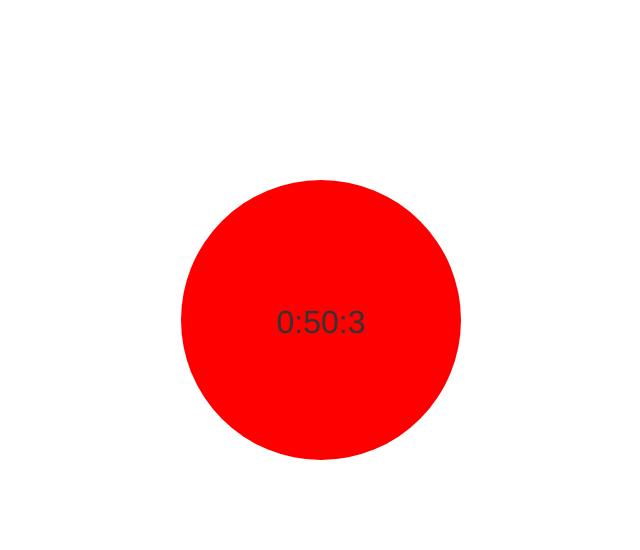
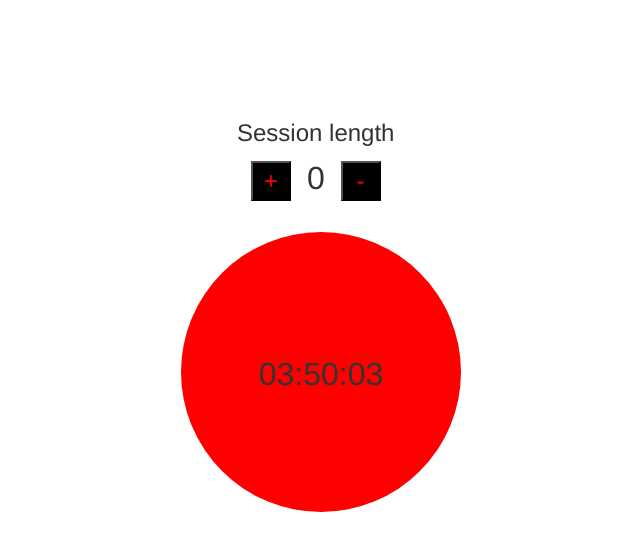
Before and after one commit to asthas/Promodoro, a plain HTML site: page index.html in a window 1280 px wide. Shown: the whole page, without its empty margins (319-959 px from the left). Drawn offline with nearby package versions, Linux system fonts and the light colour scheme.

Commit message:
Added buttons for session length

```diff
--- a/app.js
+++ b/app.js
@@ -1,11 +1,27 @@
 function updateTime(){
 	var circle = document.getElementById("time");
 	var d = new Date();
-	var h = (d.getHours() < 10?'0':d.getHours());
-	var m = (d.getMinutes() < 10?'0':d.getMinutes());
-	var s = d.getSeconds();
+	var h = (d.getHours() < 10?'0'+d.getHours():d.getHours());
+	var m = (d.getMinutes() < 10?'0'+d.getMinutes():d.getMinutes());
+	var s = (d.getSeconds() < 10?'0'+d.getSeconds():d.getSeconds());
 	var date = h+':' + m + ':' + s;
 	circle.innerHTML = date;
 }
 
 setInterval(updateTime, 1000);
+
+$(document).ready(function(){
+	var counter = 0;
+	$("#plus").click(function(){
+		counter++;
+		$("p").html(counter);
+	});
+	$("#minus").click(function(){
+		if(counter > 0){
+			counter--;
+		}
+
+		$("p").html(counter);
+	});
+
+});
--- a/index.html
+++ b/index.html
@@ -4,12 +4,19 @@
 	<meta charset="utf-8">
 	<meta http-equiv="X-UA-Compatible" content="IE=edge">
 	<title></title>
+	<script src="https://cdnjs.cloudflare.com/ajax/libs/jquery/2.2.0/jquery.min.js"></script>
 	<link rel="stylesheet" href="https://maxcdn.bootstrapcdn.com/bootstrap/3.3.6/css/bootstrap.min.css">
 	<link rel="stylesheet" href="main.css">
 </head>
 <body>
 	<div class="container">
 		<div id="clock">
+			<h3 style="margin-left: 56px;">Session length</h3>
+			<div id="session">
+				<button id="plus">+</button>
+				<p>0</p>
+				<button id="minus">-</button>
+			</div>
 			<div id="time">
 				Hi
 			</div>
--- a/main.css
+++ b/main.css
@@ -1,13 +1,40 @@
 #clock {
+	width:280px;
+	height: 320px;
+	margin: 0 auto;
+	margin-top: 120px;
+}
+
+#session {
+	margin: 0 auto;
+	margin-bottom: 20px;
+	margin-left: 70px;
+}
+
+button{
+	height: 40px;
+	width: 40px;
+	font-size: 24px;
+	color: red;
+	background-color: black;
+	border-color: black;
+	display: inline-block;
+}
+
+p{
+	font-size: 32px;
+	display: inline-block;
+	margin-left: 12px;
+	margin-right: 12px;
+}
+
+#time{
 	width: 280px;
 	height: 280px;
+	padding-top: 120px;
+	text-align: center;
+	font-size: 32px;
 	background-color: #f00;
 	margin: 0 auto;
 	border-radius: 50%;
-	margin-top: 180px;
 }
-#time{
-	padding-top: 120px;
-	text-align: center;
-	font-size: 32px;
-}
```
